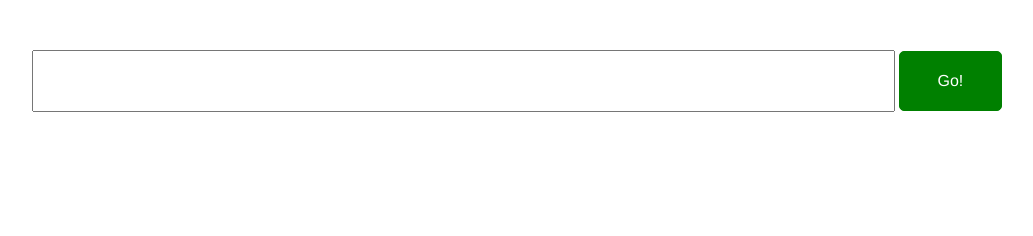
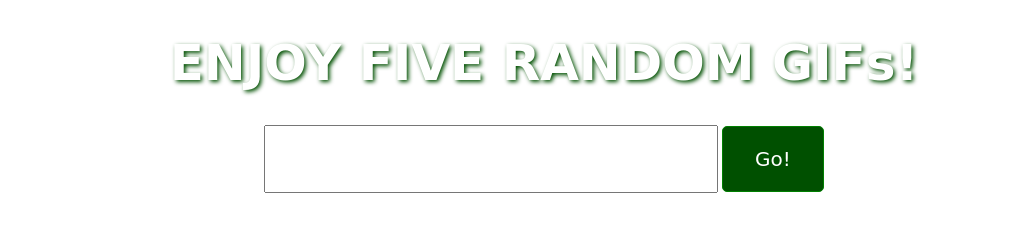
Before and after one commit to 0125jinlee/giftv, a plain HTML site: page index.html in a window 1280 px wide. Shown: the whole page, without its empty margins (96-1129 px from the left). Drawn offline with Linux system fonts and the light colour scheme; a web font is replaced by a local one.

Commit message:
Real Gif TV files

```diff
--- a/css/main.css
+++ b/css/main.css
@@ -4,34 +4,52 @@ body {
 	margin: 0 auto;
 }
 
+h1 {
+	color: white;
+	font-family: 'ZCOOL KuaiLe', cursive;
+	font-size: 50px;
+	text-align: center;
+	text-shadow: 2px 2px 4px RGB(0, 80, 0);
+}
+
+.container {
+	text-align: center;
+}
+
 .container-padding50 {
-	padding-top: 50px;
+	padding-top: 40px;
 }
 
 .container-textinput {
-	width: 80%;
+	color: RGB(0, 80, 0);
+	width: 40%;
+	text-align: center;
 	display: inline-block;
 	padding: 20px;
-	font-size: 16px;
-	font-family: Helvetica, sans-serif;
+	font-size: 20px;
+	font-family: 'ZCOOL KuaiLe', cursive;
+}
+
+.container-textinput:focus {
+  outline: none !important;
+  box-shadow: 0 0 8px RGB(0, 80, 0);
 }
 
 .container-button {
 	width: 10%;
 	display: inline-block;
-	padding: 20px;
-	background-color: green;
+	padding: 20px 10px 20px 10px;
+	background-color: RGB(0, 80, 0);
 	color: white;
-	font-size: 16px;
-	font-family: Helvetica, sans-serif;
-
+	text-align: center;
+	font-size: 20px;
+	font-family: 'ZCOOL KuaiLe', cursive;
 	border: 1px solid green;
 	border-radius: 5px;
 }
 
 .container-image {
-	width: auto;
 	display: block;
-	float: left;
-	margin-right:3%;
+	margin: auto;
+	vertical-align: middle;
 }
--- a/index.html
+++ b/index.html
@@ -3,15 +3,16 @@
 	<head>
 		<title>Giphy TV</title>
 		<link rel="stylesheet" href="css/main.css">
+		<link href="https://fonts.googleapis.com/css?family=ZCOOL+KuaiLe&display=swap" rel="stylesheet">
 	</head>
 
 	<body>
-
-		<div class="container container-padding50">
+		<div class="container">
+			<div class="container container-padding40">
+				<h1>ENJOY FIVE RANDOM GIFs!</h1>
 
 				<input type="text" class="js-userinput container-textinput">
 				<button class="js-go container-button">Go!</button>
-
 			</div>
 
 			<div class="container container-padding50 js-container">
@@ -19,7 +20,7 @@
 			</div>
 
 			<script src="javascript/main.js"></script>
-
+		</div>
 	</body>
 
 </html>
--- a/javascript/main.js
+++ b/javascript/main.js
@@ -4,19 +4,17 @@
 
 document.querySelector('.js-go').addEventListener('click', function(){
 	var input = document.querySelector('input').value;
+
 	inputToUrl(input);
-
 });
 
 document.querySelector('.js-userinput').addEventListener('keyup', function(e){
-
 	var input = document.querySelector('input').value;
 
 	//if the key ENTER is pressed then execute
 	if(e.which === 13) {
 		inputToUrl(input);
 	}
-
 });
 
 /* 2. Do the data stuff with the API */
@@ -31,26 +29,28 @@ function inputToUrl(input) {
 	GiphyAJAXCall.send();
 
 	GiphyAJAXCall.addEventListener('load', function(e){
-
 		var data = e.target.response;
 		pushToDOM(data);
-
 	});
 };
 
 /* 3. Show me random 5 GIFs */
 
 function pushToDOM(input){
-
 	var response = JSON.parse(input);
+	console.log(response)
 	var imageUrls = response.data;
 	var container = document.querySelector(".js-container");
-	var counter = 0;
 
-		while (counter < 5) {
-			var src = imageUrls[Math.floor(Math.random() * imageUrls.length)].images.fixed_height.url;
+	for(var i = 0; i < 5; i++) {
+		setDelay(i);
+	}
+
+	function setDelay(i){
+		container.innerHTML = '';
+		setTimeout(function() {
+			var src = imageUrls[Math.floor(Math.random() * imageUrls.length)].images.original.url;
 			container.innerHTML = "<img src=\"" + src + "\" class=\"container-image\">";
-			setTimeout()
-			counter++;
-		};
+		}, 5000 * i);
+	}
 }
```
Lines whose indentation alone changed are shown as unchanged.
